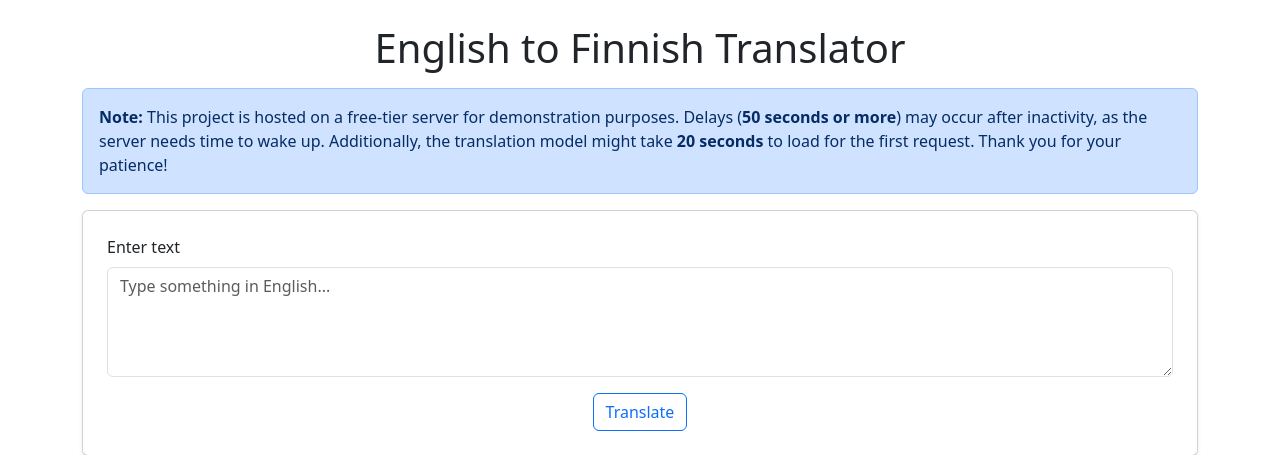
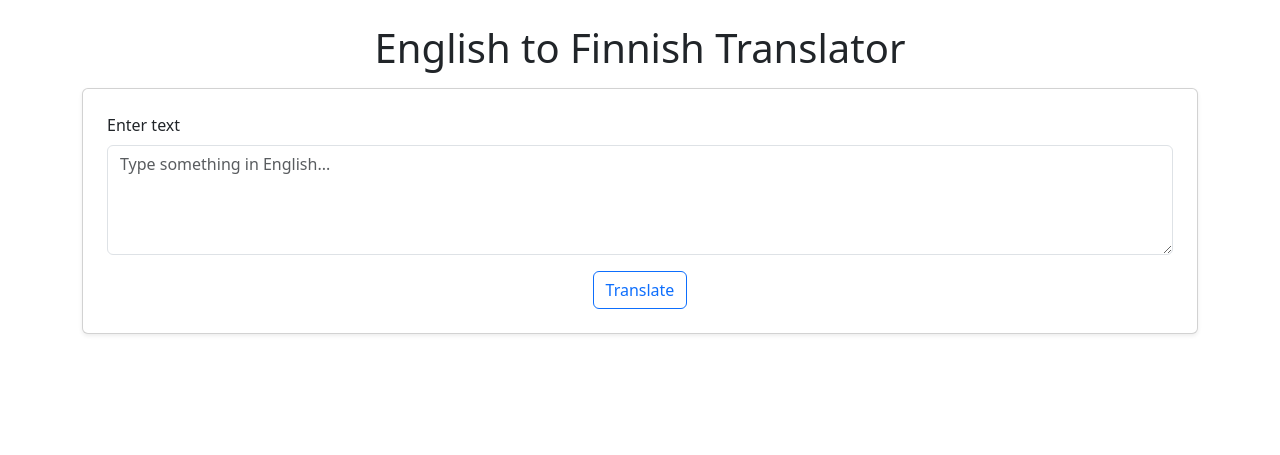
Before and after one commit to ElenaCoder/metropolia-ai-project-local, a Flask app: page / in a window 1280 px wide. Shown: the top 455 px of the page. Run offline with Flask 3, Linux system fonts and the light colour scheme.

Commit message:
feat: update index.html for solution 1

```diff
--- a/templates/index.html
+++ b/templates/index.html
@@ -13,14 +13,6 @@
     <div class="d-flex flex-column min-vh-100">
         <div class="container mt-4">
             <h1 class="text-center mb-3">English to Finnish Translator</h1>
-
-            <!-- Information Alert -->
-            <div class="alert alert-primary " role="alert">
-                <strong>Note:</strong> This project is hosted on a free-tier server for demonstration purposes.
-                Delays (<strong>50 seconds or more</strong>) may occur after inactivity, as the server needs time to wake up.
-                Additionally, the translation model might take <strong>20 seconds</strong> to load for the first request.
-                Thank you for your patience!
-            </div>
 
             <div class="card shadow-sm p-4">
                 <form id="translateForm">
@@ -40,7 +32,7 @@
         <footer class="bg-light text-center text-muted py-2 mt-auto">
             <div class="mt-2 text-center">
                 <p>
-                    <a href="https://github.com/ElenaCoder/metropolia-ai-project" target="_blank" class="btn btn-outline-secondary me-2">GitHub</a>
+                    <a href="https://github.com/ElenaCoder/metropolia-ai-project-local" target="_blank" class="btn btn-outline-secondary me-2">GitHub</a>
                     <a href="https://www.linkedin.com/in/elena-golovanova/" target="_blank" class="btn btn-outline-secondary">LinkedIn</a>
                 </p>
                 <p class="mb-0">&copy; 2024 Elena Golovanova</p>
```
